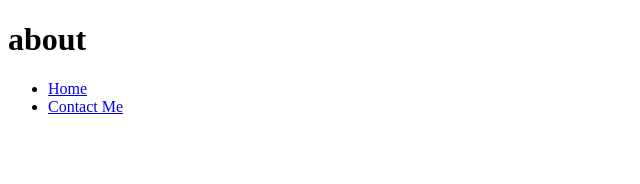
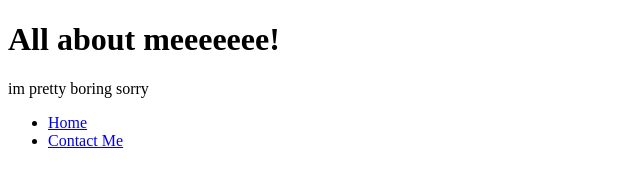
Before and after one commit to ColbyCabrera/node-website, a plain HTML site: page about.html in a window 1280 px wide. Shown: the whole page, without its empty margins (0-640 px from the left). Drawn offline with Linux system fonts and the light colour scheme.

Commit message:
Add text content to page and remove console log

```diff
--- a/about.html
+++ b/about.html
@@ -7,7 +7,8 @@
     <title>Document</title>
   </head>
   <body>
-    <h1>about</h1>
+    <h1>All about meeeeeee!</h1>
+    <p>im pretty boring sorry</p>
     <nav>
       <ul>
         <li><a href="index.html">Home</a></li>
--- a/index.js
+++ b/index.js
@@ -7,7 +7,6 @@ http
 
     if (req.url != "/favicon.ico") {
       const filename = "." + url.pathname;
-      console.log(filename);
       fs.readFile(filename, (err, data) => {
         if (err) {
           res.writeHead(404, { "Content-Type": "text/html" });
```
Also changed, not shown: contact-me.html (+1 -0 lines), index.html (+1 -0 lines).
